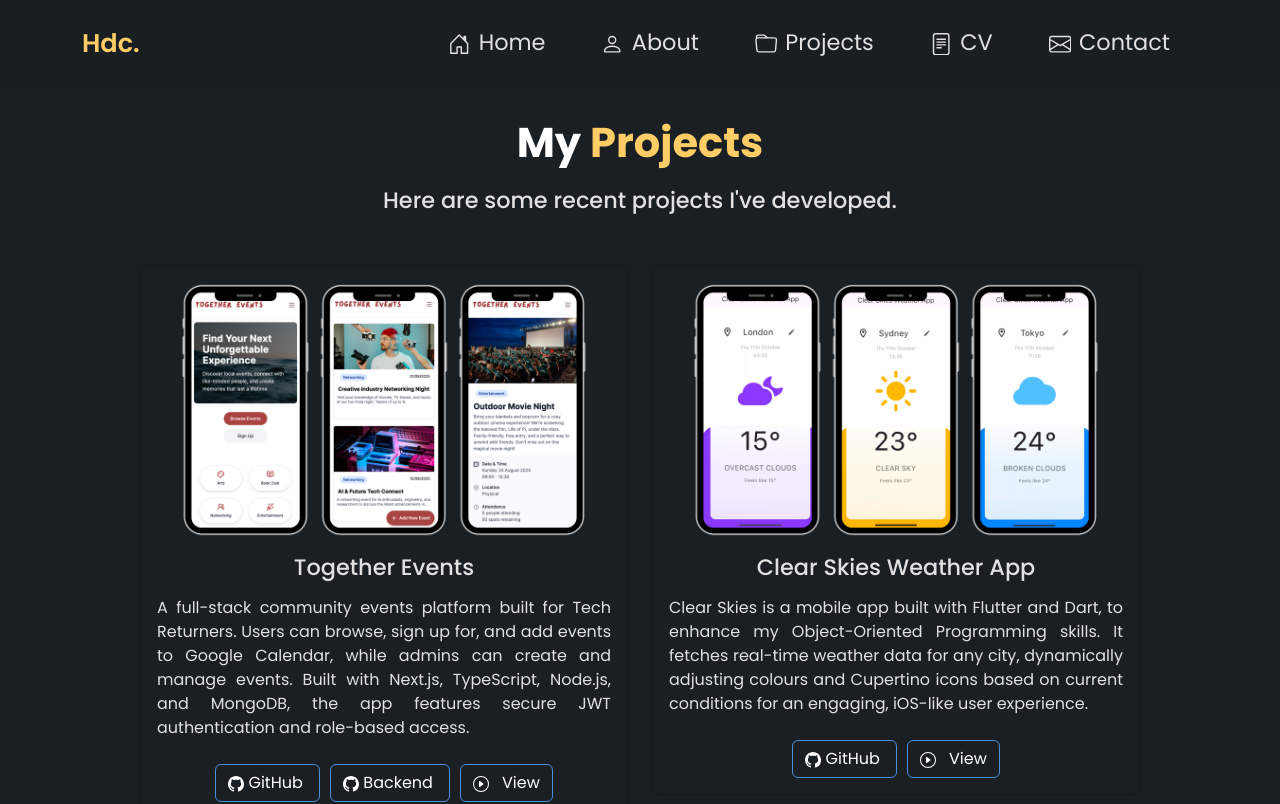
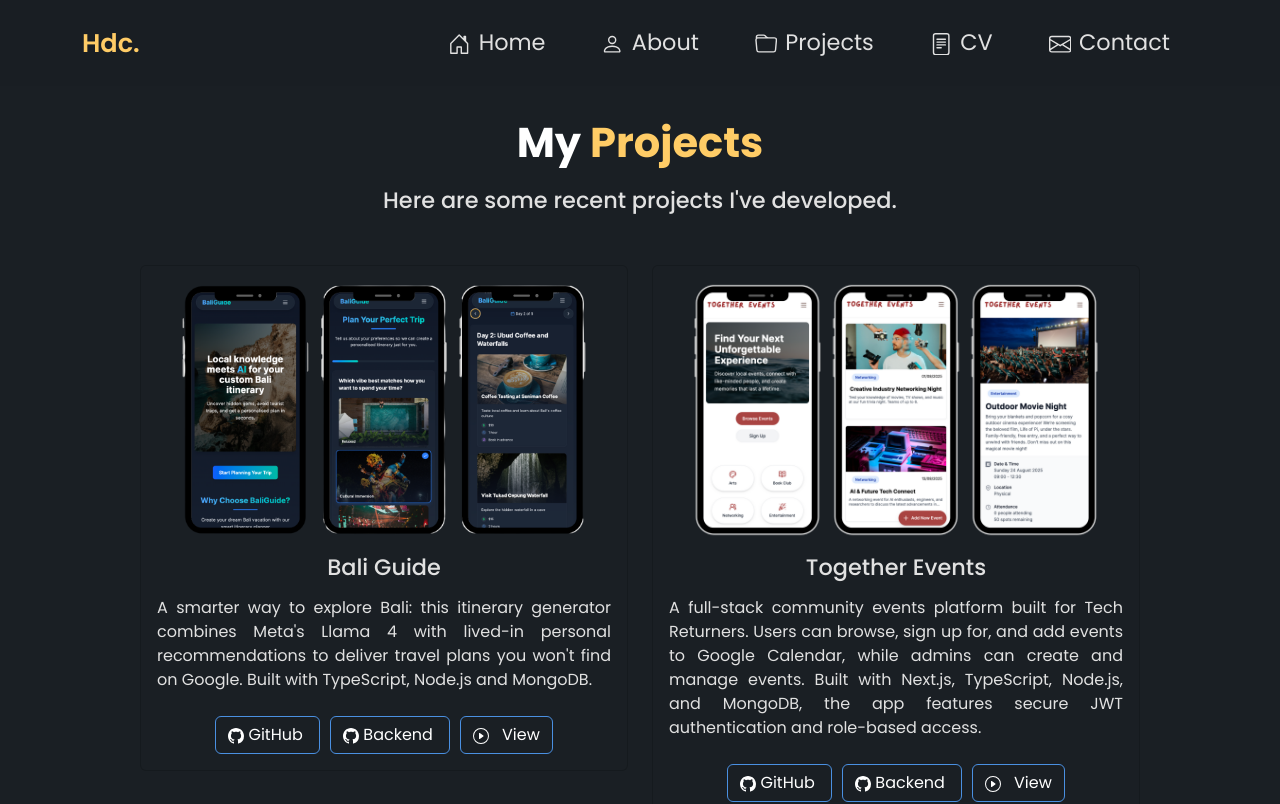
Before and after one commit to hannahchapman79/hannah-chapman-portfolio, a React (Create React App) app: page /projects in a window 1280 px wide. Shown: the top 804 px of the page. Built offline with nearby package versions, Linux system fonts and the light colour scheme.

Commit message:
Add Bali Guide to projects

```diff
--- a/src/components/projects/ProjectsGrid.jsx
+++ b/src/components/projects/ProjectsGrid.jsx
@@ -14,6 +14,16 @@ function Projects() {
                 </p>
                 <section className="project-cards">
                 <Row style={{ justifyContent: "center", paddingBottom: "10px" }}>
+                <Col md={4} className="project-card-item">
+                        <ProjectCard
+                            imgPath="/assets/bali-guide.png"
+                            title="Bali Guide"
+                            description="A smarter way to explore Bali: this itinerary generator combines Meta&apos;s Llama 4 with lived-in personal recommendations to deliver travel plans you won&apos;t find on Google. Built with TypeScript, Node.js and MongoDB."
+                            ghLink="https://github.com/hannahchapman79/BaliGuide"
+                            ghSecondaryLink="https://github.com/hannahchapman79/BaliGuide-backend"
+                            demoLink="https://baliguide.vercel.app/"
+                        />
+                    </Col>
                 <Col md={4} className="project-card-item">
                         <ProjectCard
                             imgPath="/assets/together-events.png"
```
Also changed, not shown: public/assets/bali-guide.png (added).
